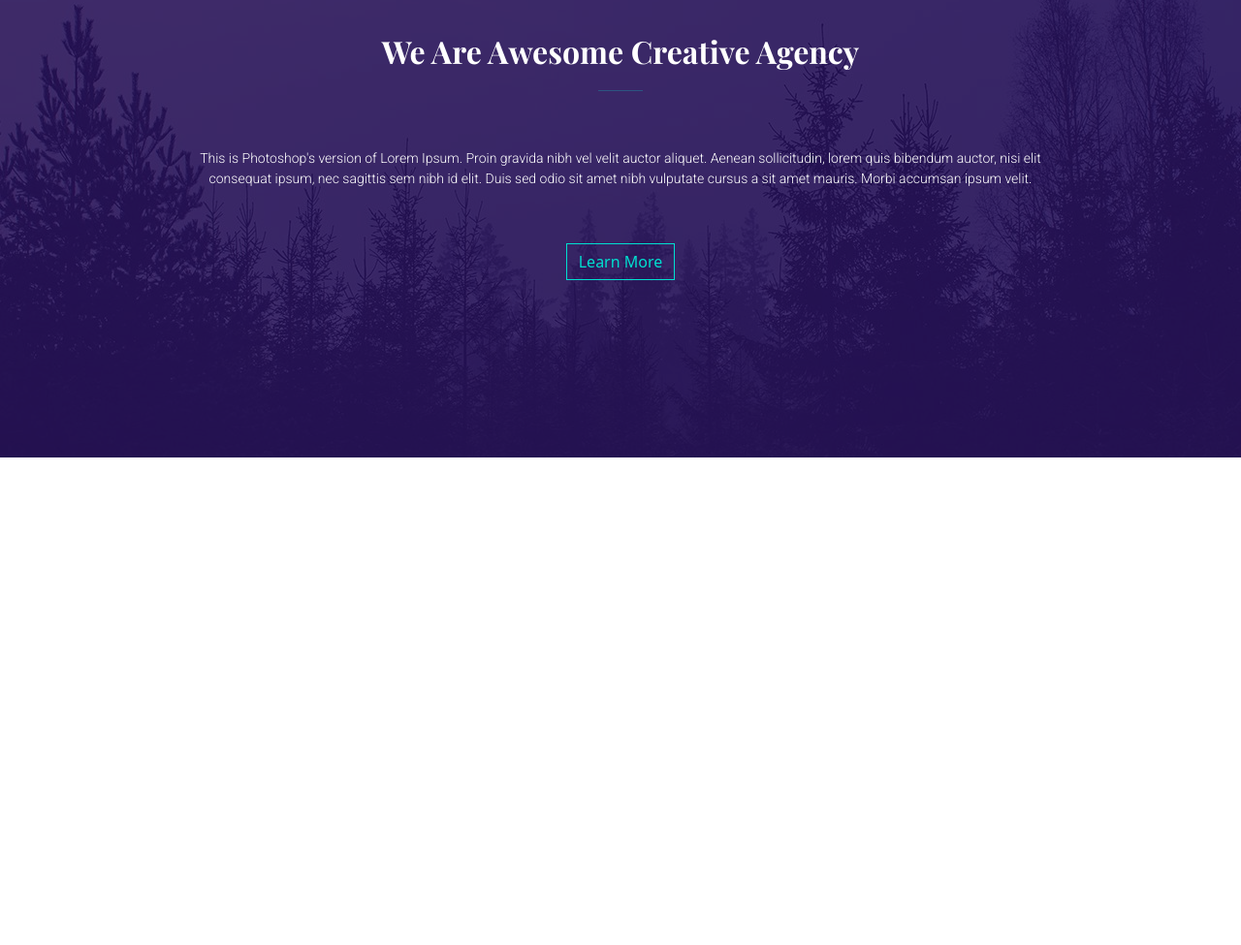
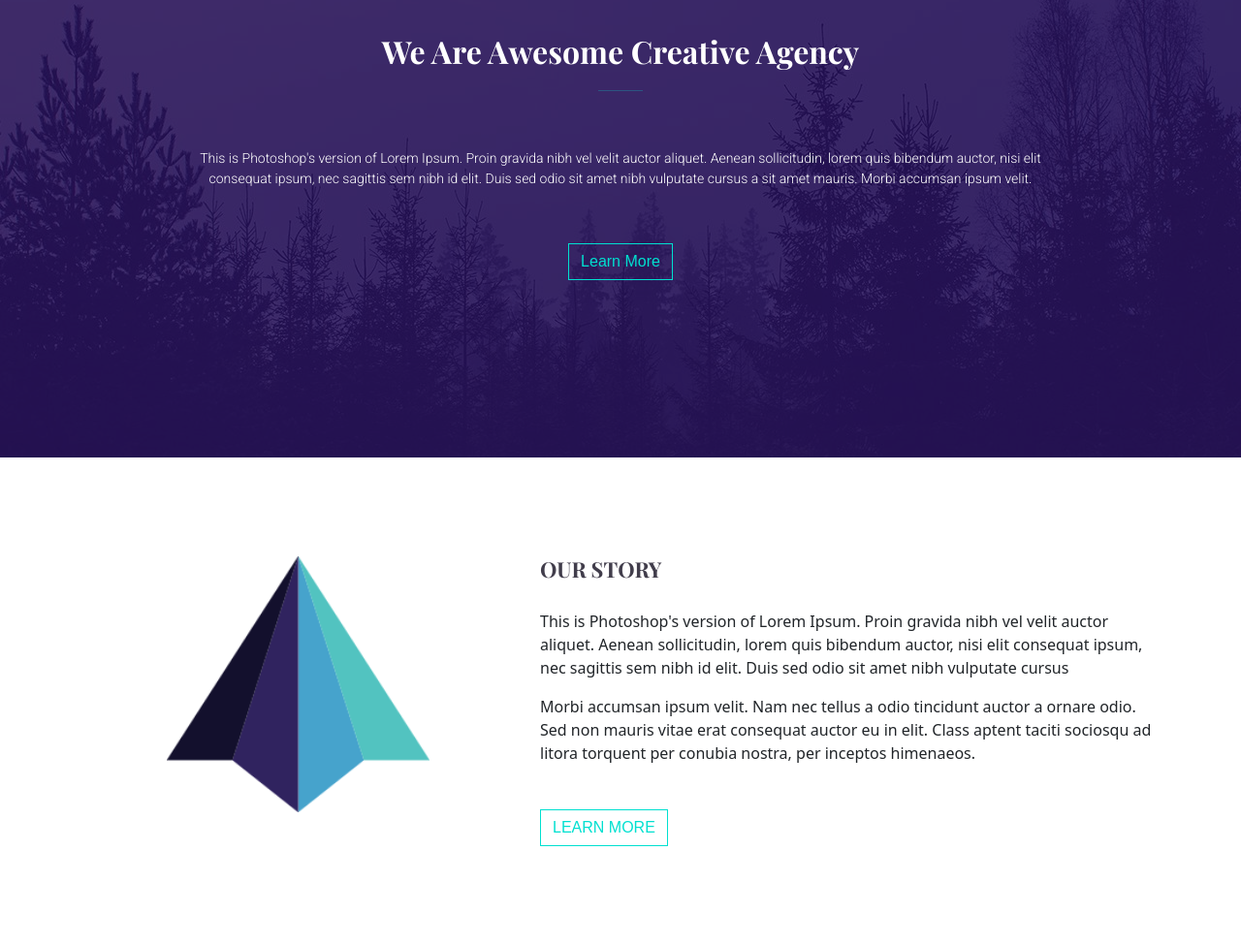
Before and after one commit to Pollockcorraya/Tajam, a plain HTML site: page index.html in a window 1280 px wide. Shown: the part 198-1173 px from the top of the page at 97% size. Before the commit the page ends 800 px from the top, so only its background shows below. Drawn offline with nearby package versions, Linux system fonts and the light colour scheme; a web font is replaced by a local one.

Commit message:
About Part done

```diff
--- a/assets/css/style.css
+++ b/assets/css/style.css
@@ -11,6 +11,24 @@ hr {
     color: #c6c4c9;
     width: 5%;
     margin: 0 auto;
+}
+section {
+    padding: 8% 0;
+}
+h2 {
+    font-size: 22px;
+    font-family: 'Playfair Display', serif;
+    color: #413d4b;
+    font-weight: 700;
+    text-transform: uppercase;
+}
+.btn {
+    border-radius: 0;
+    color: #00e0d0;
+    border: 1px solid #00e0d0;
+    font-family: 'Hammersmith One', sans-serif;
+    font-size: 16px;
+    text-transform: uppercase;
 }
 /* Header CSS */
 header {
@@ -84,3 +102,17 @@ header::before {
     border-radius: 0;
     margin-top: 40px;
 }
+/* About CSS */
+.about-img {
+    width: 60%;
+    margin: 0  auto;
+}
+.about-img img {
+    width: 100%;
+}
+.about-text h2 {
+    margin-bottom: 28px;
+}
+.about-btn {
+    margin-top: 30px;
+}
--- a/index.html
+++ b/index.html
@@ -59,7 +59,6 @@
                           <h1>We Are Awesome Creative Agency</h1>
                           <hr>
                           <p>This is Photoshop's version  of Lorem Ipsum. Proin gravida nibh vel velit auctor aliquet. Aenean sollicitudin, lorem quis bibendum auctor, nisi elit consequat ipsum, nec sagittis sem nibh id elit. Duis sed odio sit amet nibh vulputate cursus a sit amet mauris. Morbi accumsan ipsum velit.</p>
-
                           <a href="#" class="btn banner-btn text-capitalize">learn more</a>
                         </div>
                       </div>
@@ -68,6 +67,31 @@
             </div>
         </div>
     </header>
+    <!-- Header part ends -->
+
+    <main>
+      <!-- About part starts -->
+      <section id="about">
+        <div class="container">
+          <div class="row">
+            <div class="col-lg-5 mx-auto">
+              <div class="about-img">
+                <img src="./assets/image/about/about-img.png" alt="About-img" class="
+                img-fluid">
+              </div>
+            </div>
+            <div class="col-lg-7">
+              <div class="about-text">
+                <h2>our story</h2>
+                <p>This is Photoshop's version  of Lorem Ipsum. Proin gravida nibh vel velit auctor aliquet. Aenean sollicitudin, lorem quis bibendum auctor, nisi elit consequat ipsum, nec sagittis sem nibh id elit. Duis sed odio sit amet nibh vulputate cursus</p>
+                <p>Morbi accumsan ipsum velit. Nam nec tellus a odio tincidunt auctor a ornare odio. Sed non  mauris vitae erat consequat auctor eu in elit. Class aptent taciti sociosqu ad litora torquent per conubia nostra, per inceptos himenaeos.</p>
+                <a href="#" class="btn about-btn">learn more</a>
+              </div>
+            </div>
+          </div>
+        </div>
+      </section>
+    </main>
 
 
 
```
